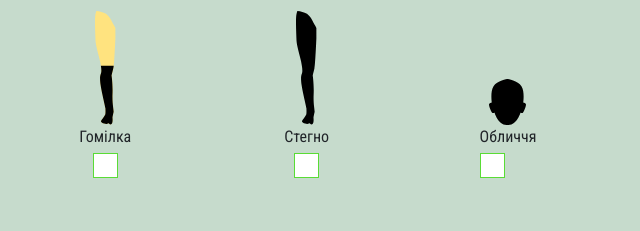
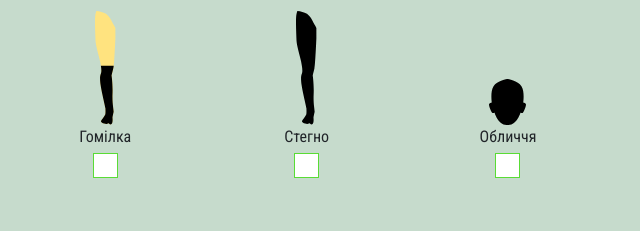
Before and after one commit to melkoff/Lazar_protez_Melko, a plain HTML site: page index.html in a window 1280 px wide. Shown: the part 1500-1731 px from the top of the page, 434-1074 px from the left. Drawn offline with nearby package versions, Linux system fonts and the light colour scheme.

Commit message:
Update index.html

```diff
--- a/index.html
+++ b/index.html
@@ -260,10 +260,8 @@
                      <div class="col-2 col-sm-3 col-md-3 col-lg-3 col-xl-3 p-2 d-flex justify-content-center">
                         <div class="main__protez-item">
                            <img src="img/face.svg" alt="face">
-                           <div class="item-item">
-                              <p>Обличчя</p>
-                              <input class="form-check-input is-invalid" type="checkbox">
-                           </div>
+                           <p>Обличчя</p>
+                           <input class="form-check-input is-invalid" type="checkbox">
                         </div>
                      </div>
                   </div>
```
